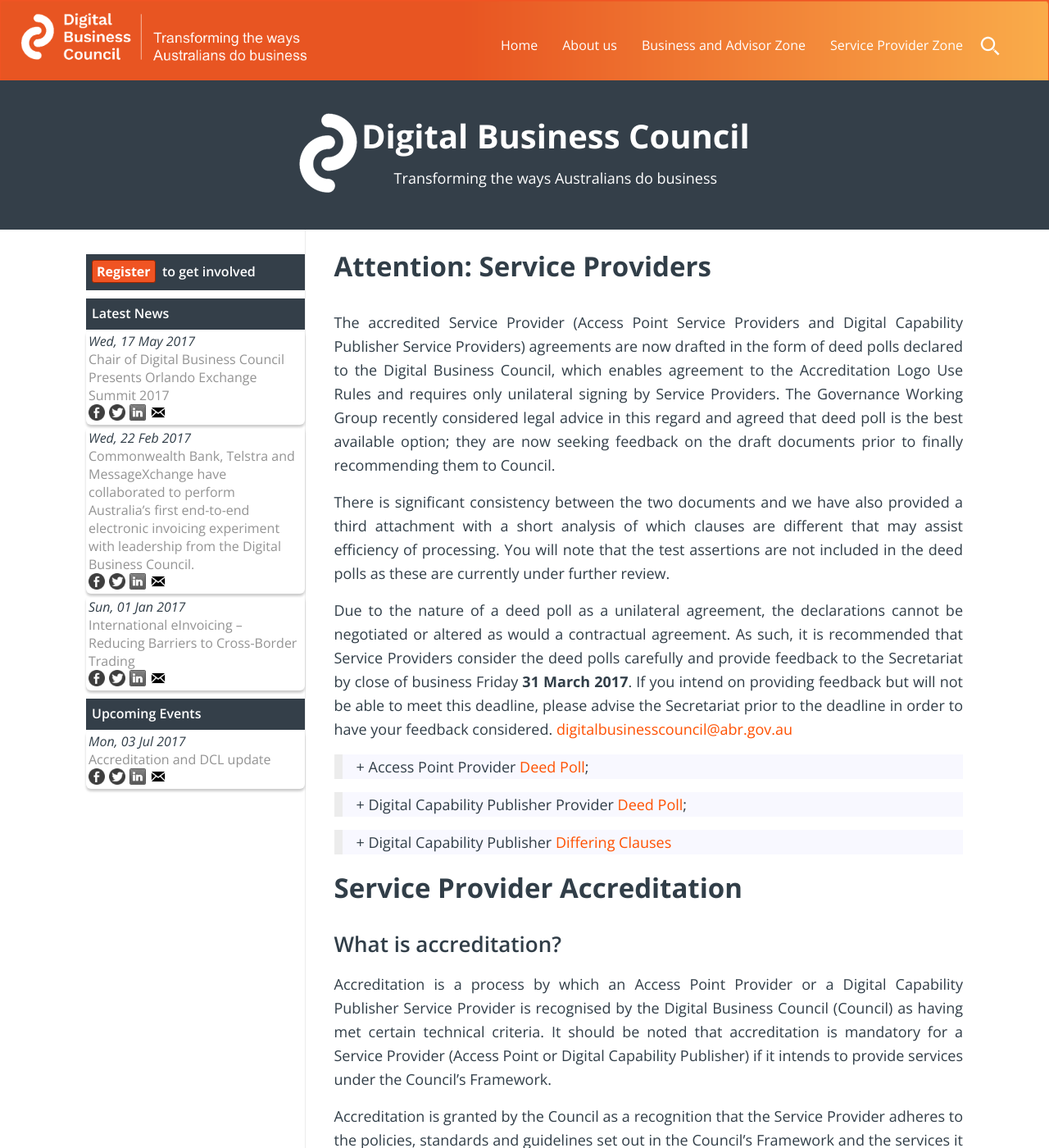
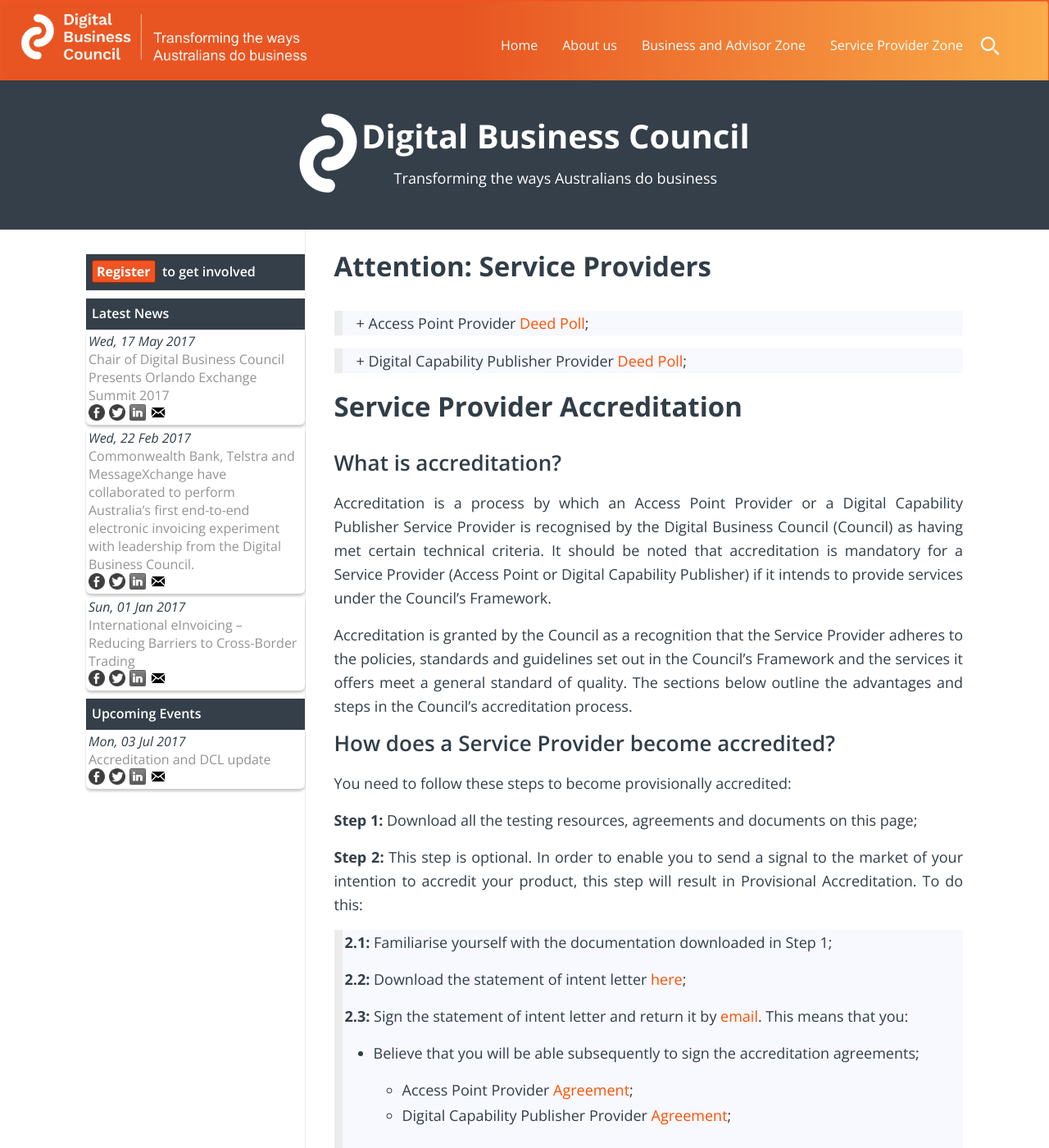
Before and after one commit to Digital-Business-Council/Digital-Business-Council.github.io, a Jekyll site: the page built from pages/service-provider-zone/get-accredited.md, in a window 1280 px wide and 1400 px high. Shown: the whole window at 82% size. Built offline with Jekyll 4.4.1, drawn with Linux system fonts in a browser that asks for light colours; comment, search, counter and statistics services are not loaded.

Commit message:
Update get-accredited.md

```diff
--- a/pages/service-provider-zone/get-accredited.md
+++ b/pages/service-provider-zone/get-accredited.md
@@ -6,18 +6,10 @@
 
 # Attention: Service Providers
 
-The accredited Service Provider
-(Access Point Service Providers and Digital Capability Publisher Service Providers) agreements are now drafted in the form of deed polls declared to the Digital Business Council, which enables agreement to the Accreditation Logo Use Rules and requires only unilateral signing by Service Providers. The Governance Working Group recently considered legal advice in this regard and agreed that deed poll is the best available option; they are now seeking feedback on the draft documents prior to finally recommending them to Council.
+>   + Access Point Provider [Deed Poll]({{site.url | absolute}}/assets/Access Point Deed Poll.pdf);
 
-There is significant consistency between the two documents and we have also provided a third attachment with a short analysis of which clauses are different that may assist efficiency of processing. You will note that the test assertions are not included in the deed polls as these are currently under further review.
+>   + Digital Capability Publisher Provider [Deed Poll]({{site.url | absolute}}/assets/Digital Capability Publisher Deed Poll.pdf);
 
-Due to the nature of a deed poll as a unilateral agreement, the declarations cannot be negotiated or altered as would a contractual agreement. As such, it is recommended that Service Providers consider the deed polls carefully and provide feedback to the Secretariat by close of business Friday **31 March 2017**. If you intend on providing feedback but will not be able to meet this deadline, please advise the Secretariat prior to the deadline in order to have your feedback considered. [digitalbusinesscouncil@abr.gov.au](Mailto:digitalbusinesscouncil@abr.gov.au)
-
->   + Access Point Provider [Deed Poll]({{site.url | absolute}}/assets/Access Point Service Provider Deed Poll - V2 -DRAFT.pdf);
-
->   + Digital Capability Publisher Provider [Deed Poll]({{site.url | absolute}}/assets/Digital Capability Publisher Service Provider Deed Poll - V2 - DRAFT.pdf);
-
->   + Digital Capability Publisher [Differing Clauses]({{site.url | absolute}}/assets/Differing Clauses for Digital Capability Publisher Deed Poll.pdf)
 
 
 # Service Provider Accreditation
```
